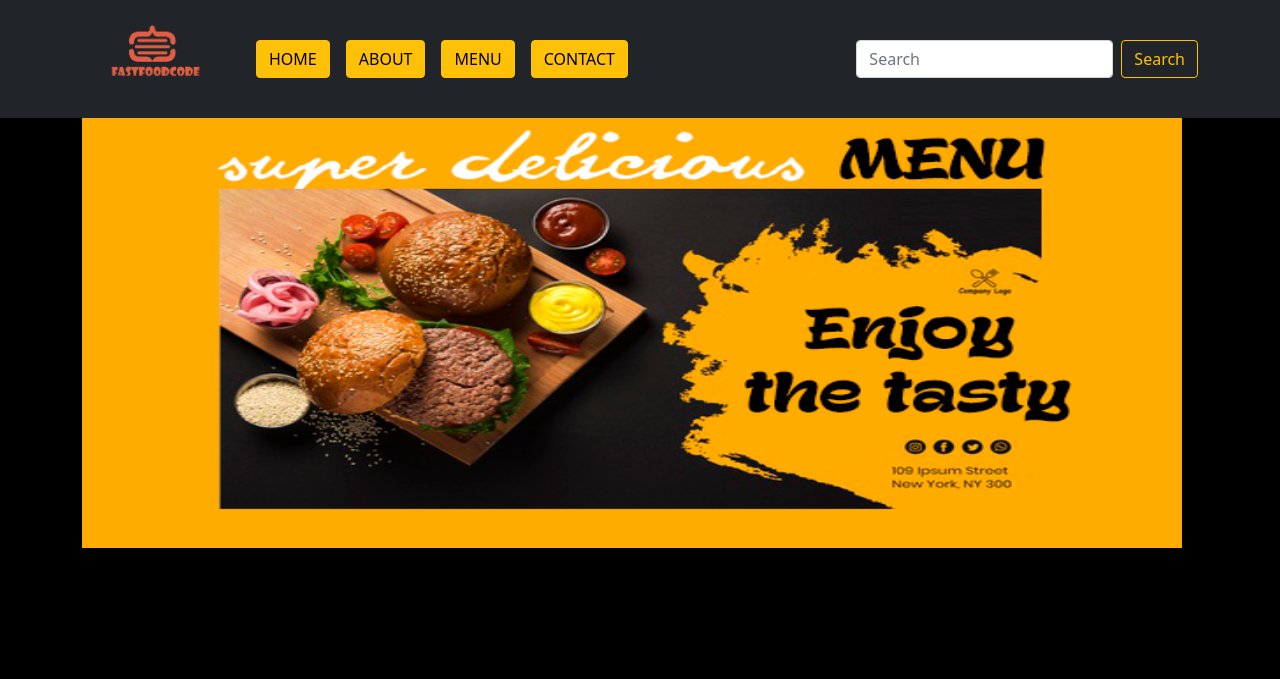
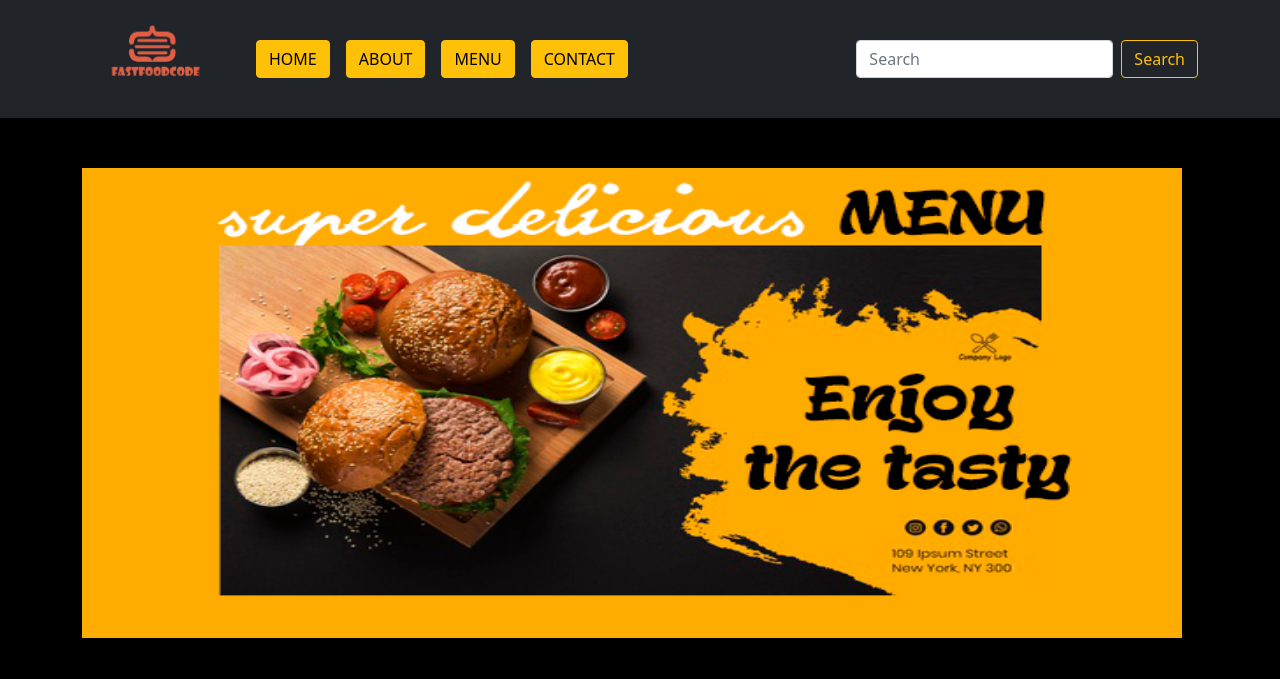
Before and after one commit to AynurAshrafova/fast-food, a plain HTML site: page menu.html in a window 1280 px wide. Shown: the top 679 px of the page. Drawn offline with nearby package versions, Linux system fonts and the light colour scheme.

Commit message:
FastFoodCode

```diff
--- a/asset/css/style2.css
+++ b/asset/css/style2.css
@@ -8,9 +8,10 @@ width: 150px;
 section{
     background-color: #000;
    }
-   section img{
-       height: 430px;
+   section .image{
+       height: 470px;
        width: 1100px;
+       margin-top: 50px;
    }
    .row{
        margin-top: 50px;
--- a/menu.html
+++ b/menu.html
@@ -46,7 +46,7 @@
     </header>
 <section>
     <div class="container">
-        <img src="asset/img/fast-food-banner-template_23-2148609080.jpg" alt="menu" title="menu">
+        <img src="asset/img/fast-food-banner-template_23-2148609080.jpg" class="image" alt="menu" title="menu">
         <div class="row row-cols-1 row-cols-md-2 g-4">
             <div class="col">
               <div class="card">
```
